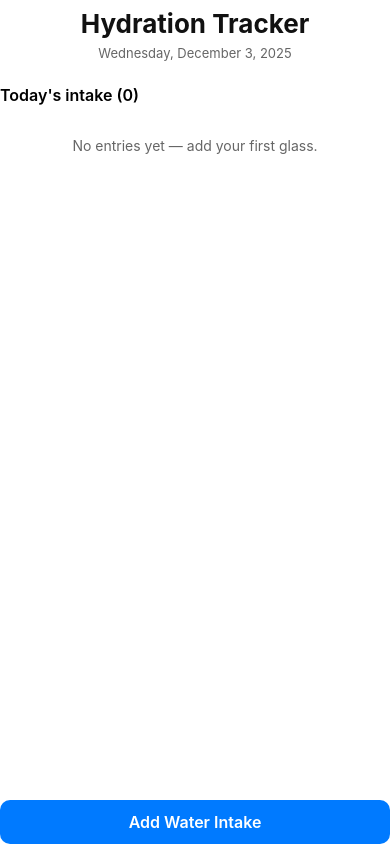
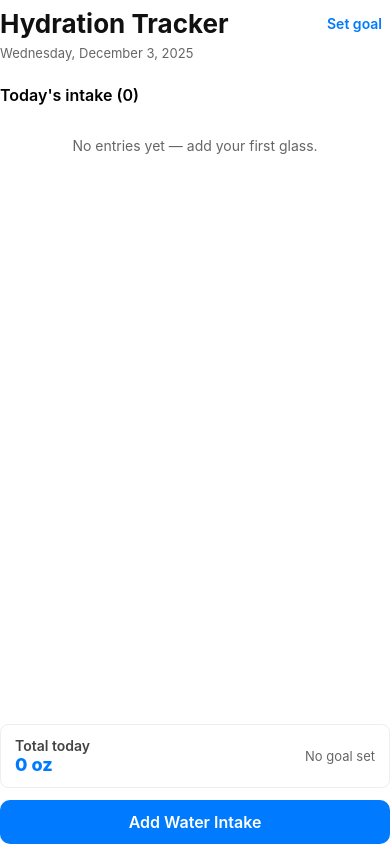
Before and after one commit to nataliedanner/hydration-tracker, a React Native app: screen / in a window 390 px wide. Built offline with nearby package versions, Linux system fonts and the light colour scheme.

Commit message:
Added total at the bottom and option to set a goal

```diff
--- a/App.js
+++ b/App.js
@@ -22,6 +22,11 @@ function App() {
   const [timeOfDay, setTimeOfDay] = useState(TIMES[0]);
   const [editingId, setEditingId] = useState(null);
 
+  // goal state and modal
+  const [goalOunces, setGoalOunces] = useState(null); // number or null
+  const [goalModalVisible, setGoalModalVisible] = useState(false);
+  const [goalInput, setGoalInput] = useState('');
+
   const today = new Date();
   const dateStr = today.toLocaleDateString('en-US', {
     weekday: 'long',
@@ -29,6 +34,14 @@ function App() {
     day: 'numeric',
     year: 'numeric',
   });
+
+  // compute total ounces from entries
+  const totalOunces = entries.reduce((sum, e) => {
+    const val = Number(e.ounces);
+    return sum + (Number.isFinite(val) ? val : 0);
+  }, 0);
+
+  const remainingToGoal = goalOunces != null ? Math.max(goalOunces - totalOunces, 0) : null;
 
   function openAddModal(entry = null) {
     // Guard against being called with a press event object (onPress={openAddModal})
@@ -119,10 +132,30 @@ function App() {
     );
   }
 
+  function openGoalModal() {
+    setGoalInput(goalOunces != null ? String(goalOunces) : '');
+    setGoalModalVisible(true);
+  }
+
+  function saveGoal() {
+    const g = parseFloat(goalInput);
+    if (Number.isNaN(g) || g <= 0) {
+      Alert.alert('Invalid goal', 'Please enter a positive number of ounces for your goal.');
+      return;
+    }
+    setGoalOunces(g);
+    setGoalModalVisible(false);
+  }
+
   return (
     <SafeAreaView style={styles.container}>
       <View style={styles.header}>
-        <Text style={styles.title}>Hydration Tracker</Text>
+        <View style={styles.headerTop}>
+          <Text style={styles.title}>Hydration Tracker</Text>
+          <TouchableOpacity onPress={openGoalModal} style={styles.goalEditBtn}>
+            <Text style={styles.goalEditText}>{goalOunces != null ? `${goalOunces} oz goal` : 'Set goal'}</Text>
+          </TouchableOpacity>
+        </View>
         <Text style={styles.date}>{dateStr}</Text>
       </View>
 
@@ -137,6 +170,24 @@ function App() {
           style={styles.list}
         />
 
+        {/* total ounces row */}
+        <View style={styles.totalRow}>
+          <View>
+            <Text style={styles.totalLabel}>Total today</Text>
+            <Text style={styles.totalValue}>{totalOunces} oz</Text>
+          </View>
+
+          <View style={{ alignItems: 'flex-end' }}>
+            {goalOunces == null ? (
+              <Text style={styles.goalHint}>No goal set</Text>
+            ) : remainingToGoal > 0 ? (
+              <Text style={styles.remaining}>{remainingToGoal} oz away from goal</Text>
+            ) : (
+              <Text style={styles.goalReached}>Goal reached!</Text>
+            )}
+          </View>
+        </View>
+
         <TouchableOpacity
           style={styles.button}
           onPress={() => openAddModal()}
@@ -146,6 +197,7 @@ function App() {
         </TouchableOpacity>
       </View>
 
+      {/* entry modal */}
       <Modal
         visible={modalVisible}
         animationType="slide"
@@ -154,7 +206,7 @@ function App() {
       >
         <View style={styles.modalBackdrop}>
           <View style={styles.modal}>
-            <Text style={styles.modalTitle}>Add Water Intake</Text>
+            <Text style={styles.modalTitle}>{editingId ? 'Edit Water Intake' : 'Add Water Intake'}</Text>
 
             <Text style={styles.inputLabel}>Ounces</Text>
             <TextInput
@@ -189,7 +241,40 @@ function App() {
               </TouchableOpacity>
 
               <TouchableOpacity onPress={addEntry} style={[styles.modalBtn, styles.modalAdd]}>
-                <Text style={[styles.modalBtnText, { color: '#fff' }]}>Add</Text>
+                <Text style={[styles.modalBtnText, { color: '#fff' }]}>{editingId ? 'Save' : 'Add'}</Text>
+              </TouchableOpacity>
+            </View>
+          </View>
+        </View>
+      </Modal>
+
+      {/* goal modal */}
+      <Modal
+        visible={goalModalVisible}
+        animationType="slide"
+        transparent
+        onRequestClose={() => setGoalModalVisible(false)}
+      >
+        <View style={styles.modalBackdrop}>
+          <View style={styles.modal}>
+            <Text style={styles.modalTitle}>Daily Goal (oz)</Text>
+
+            <Text style={styles.inputLabel}>Ounces</Text>
+            <TextInput
+              value={goalInput}
+              onChangeText={setGoalInput}
+              keyboardType="numeric"
+              placeholder="e.g. 64"
+              style={styles.input}
+            />
+
+            <View style={styles.modalActions}>
+              <TouchableOpacity onPress={() => setGoalModalVisible(false)} style={[styles.modalBtn, styles.modalCancel]}>
+                <Text style={styles.modalBtnText}>Cancel</Text>
+              </TouchableOpacity>
+
+              <TouchableOpacity onPress={saveGoal} style={[styles.modalBtn, styles.modalAdd]}>
+                <Text style={[styles.modalBtnText, { color: '#fff' }]}>Save</Text>
               </TouchableOpacity>
             </View>
           </View>
@@ -201,8 +286,11 @@ function App() {
 
 const styles = StyleSheet.create({
   container: { flex: 1, backgroundColor: '#fff', padding: 16 },
-  header: { paddingTop: 8, paddingBottom: 12, alignItems: 'center' },
+  header: { paddingTop: 8, paddingBottom: 12 },
+  headerTop: { flexDirection: 'row', justifyContent: 'space-between', alignItems: 'center' },
   title: { fontSize: 26, fontWeight: '700', color: '#111' },
+  goalEditBtn: { paddingHorizontal: 8, paddingVertical: 6 },
+  goalEditText: { color: '#007AFF', fontWeight: '600' },
   date: { marginTop: 6, fontSize: 13, color: '#666' },
   content: { flex: 1, marginTop: 12 },
   sectionTitle: { fontSize: 16, fontWeight: '600', marginBottom: 8 },
@@ -295,6 +383,27 @@ const styles = StyleSheet.create({
     color: '#007AFF',
     fontWeight: '600',
   },
+
+  // styles for total row
+  totalRow: {
+    flexDirection: 'row',
+    justifyContent: 'space-between',
+    alignItems: 'center',
+    backgroundColor: '#fff',
+    paddingVertical: 12,
+    paddingHorizontal: 14,
+    borderRadius: 8,
+    marginTop: 8,
+    borderWidth: 1,
+    borderColor: '#eee',
+  },
+  totalLabel: { fontSize: 14, color: '#444', fontWeight: '600' },
+  totalValue: { fontSize: 18, color: '#007AFF', fontWeight: '800' },
+
+  // goal text styles
+  goalHint: { fontSize: 13, color: '#666' },
+  remaining: { fontSize: 14, color: '#D9534F', fontWeight: '700' },
+  goalReached: { fontSize: 14, color: '#2b8a3e', fontWeight: '700' },
 });
 
 export default App;
```
